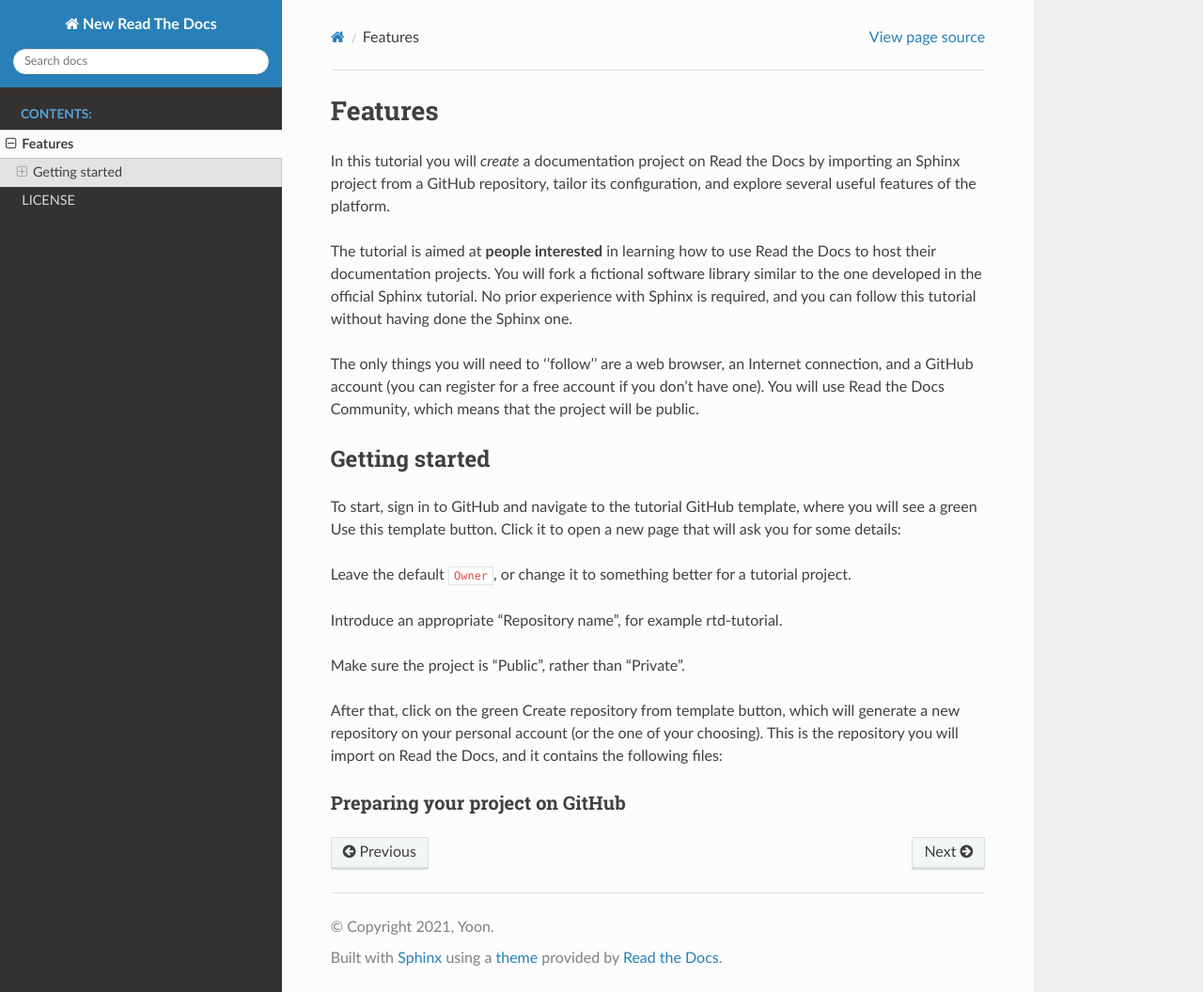
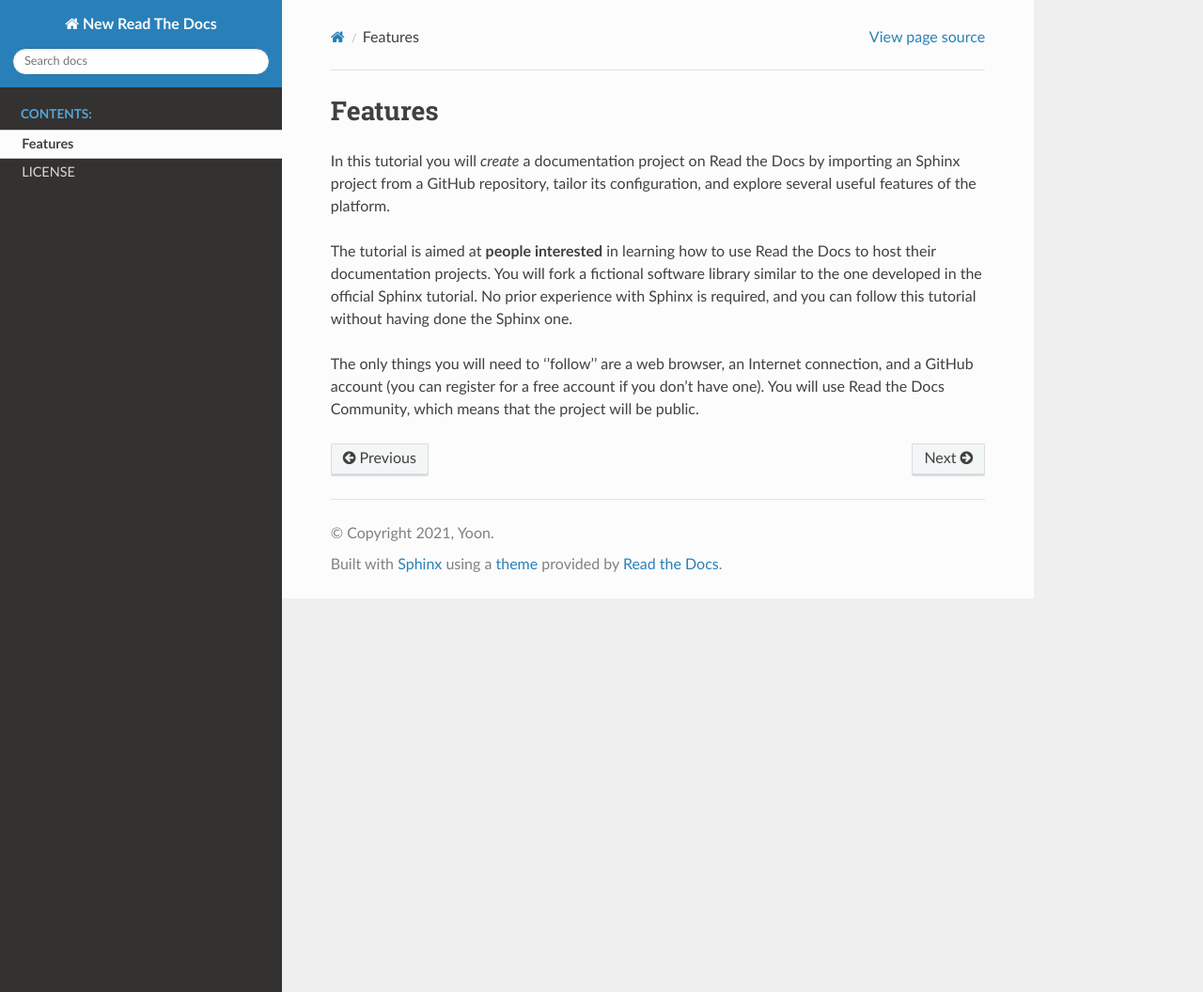
Before and after one commit to Lainshower/Img3Sum, a Sphinx documentation site: the page built from source/FirstSteps/Feature.rst, in a window 1280 px wide and 1056 px high. Shown: the whole window at 94% size. Built offline with Sphinx 7.4.7 and the Read the Docs theme 2.0.0, drawn with Linux system fonts in a browser that asks for light colours; pages that are not in the unit, such as notebooks, are missing from menus.

Commit message:
update docs

```diff
--- a/source/FirstSteps/Feature.rst
+++ b/source/FirstSteps/Feature.rst
@@ -6,19 +6,3 @@ In this tutorial you will *create* a documentation project on Read the Docs by i
 The tutorial is aimed at **people interested** in learning how to use Read the Docs to host their documentation projects. You will fork a fictional software library similar to the one developed in the official Sphinx tutorial. No prior experience with Sphinx is required, and you can follow this tutorial without having done the Sphinx one.
 
 The only things you will need to ''follow'' are a web browser, an Internet connection, and a GitHub account (you can register for a free account if you don’t have one). You will use Read the Docs Community, which means that the project will be public.
-
-Getting started
-***************
-To start, sign in to GitHub and navigate to the tutorial GitHub template, where you will see a green Use this template button. Click it to open a new page that will ask you for some details:
-
-Leave the default ``Owner``, or change it to something better for a tutorial project.
-
-Introduce an appropriate “Repository name”, for example rtd-tutorial.
-
-Make sure the project is “Public”, rather than “Private”.
-
-After that, click on the green Create repository from template button, which will generate a new repository on your personal account (or the one of your choosing). This is the repository you will import on Read the Docs, and it contains the following files:
-
-
-Preparing your project on GitHub
-================================
--- a/source/QuickStart.rst
+++ /dev/null
@@ -1,2 +0,0 @@
-Quick Start
-===========
```
Also changed, not shown: 7 other files.
